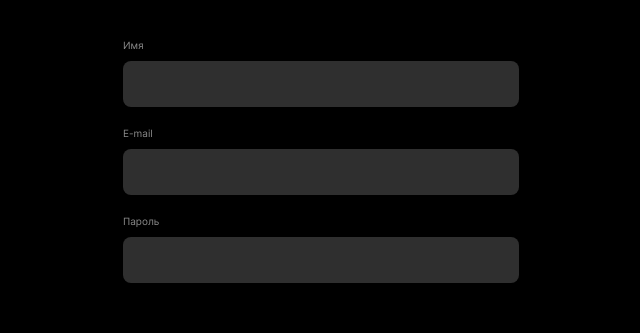
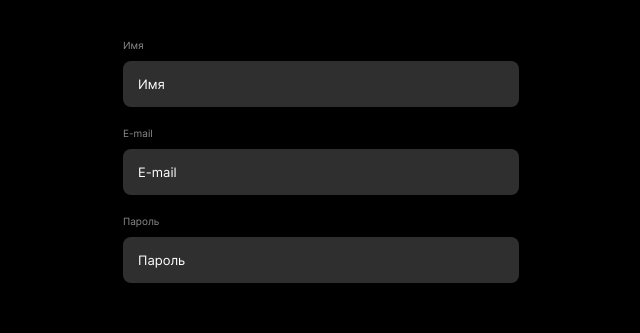
Before and after one commit to kybikn/movies-explorer-frontend, a React (Create React App) app: page /signup in a window 1280 px wide. Shown: the part 176-509 px from the top of the page, without its empty margins (319-959 px from the left). Built offline with nearby package versions, Linux system fonts and the light colour scheme.

Commit message:
fix: add placeholder to AuthForm

```diff
--- a/src/components/AuthForm/AuthForm.css
+++ b/src/components/AuthForm/AuthForm.css
@@ -68,10 +68,6 @@
   font-size: 13px;
   line-height: 16px;
   color: var(--color-light);
-}
-
-.auth-input-error::placeholder {
-  color: var(--color-error);
 }
 
 .auth-error {
--- a/src/components/AuthForm/AuthForm.jsx
+++ b/src/components/AuthForm/AuthForm.jsx
@@ -6,7 +6,7 @@ import logo from '../../images/logo.svg'
 
 function AuthForm({ children, formName, title, onSubmit, onChange, btnText, text, link, values, errors, isValid }) {
   return (
-    <div className="main">
+    <div>
       <div className="auth">
         <Link to='/'>
           <img
@@ -30,6 +30,7 @@ function AuthForm({ children, formName, title, onSubmit, onChange, btnText, text
                   value={values.name || ""}
                   name="name"
                   type="text"
+                  placeholder='Имя'
                   minLength={3}
                   maxLength={40}
                   onChange={onChange}
@@ -43,6 +44,7 @@ function AuthForm({ children, formName, title, onSubmit, onChange, btnText, text
                 value={values.email || ""}
                 name="email"
                 type="email"
+                placeholder='E-mail'
                 minLength={3}
                 maxLength={40}
                 onChange={onChange}
@@ -55,6 +57,7 @@ function AuthForm({ children, formName, title, onSubmit, onChange, btnText, text
                 value={values.password || ""}
                 name="password"
                 type="password"
+                placeholder='Пароль'
                 minLength={6}
                 maxLength={20}
                 onChange={onChange}
```
